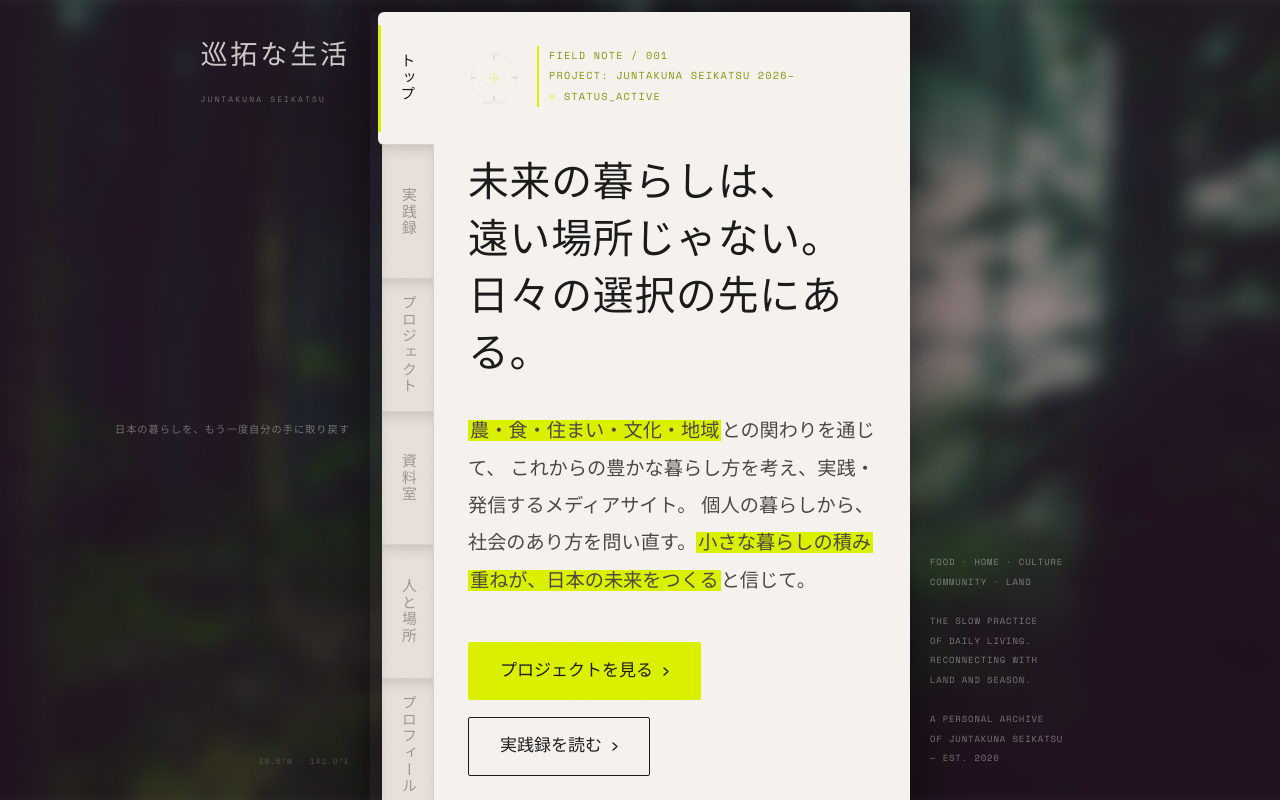
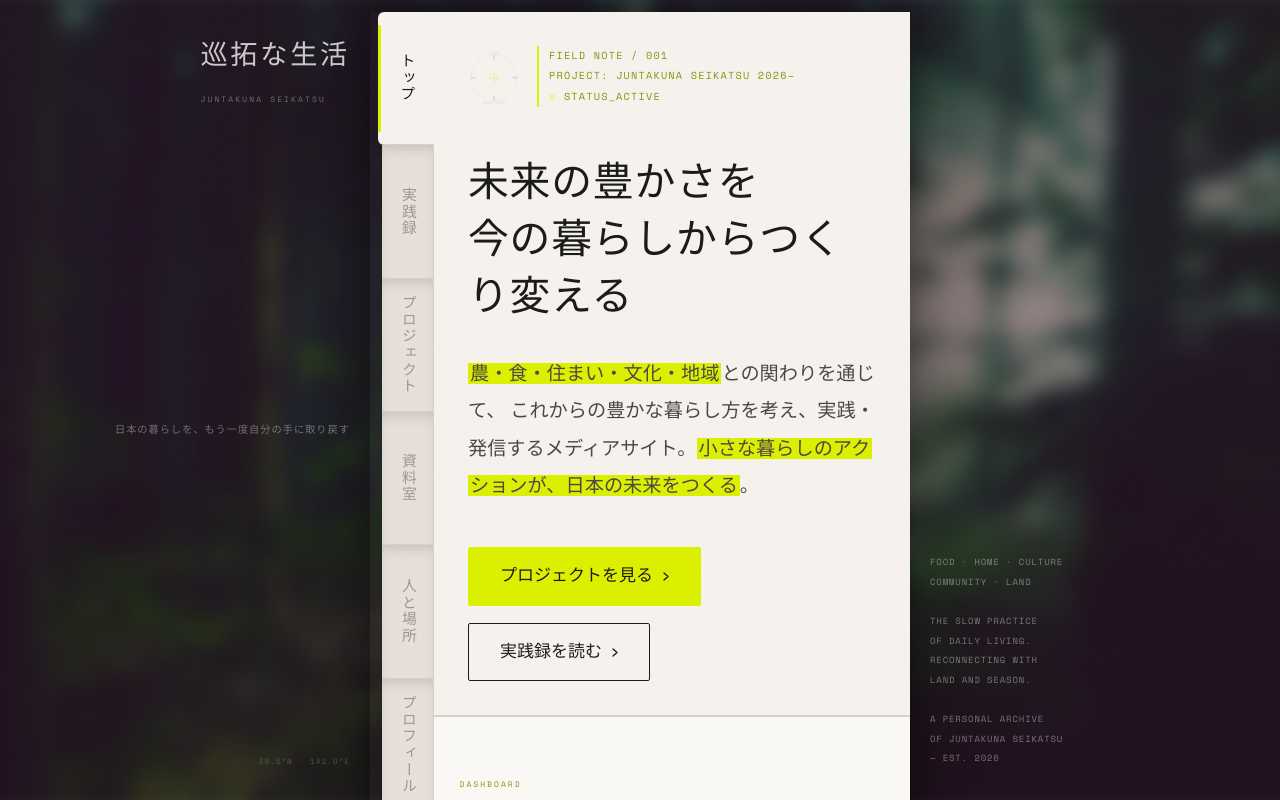
Before and after one commit to shotaro-shiwa1110/juntakuna-seikatsu, a Next.js app: page / in a window 1280 px wide. Shown: the top 800 px of the page. Built offline with nearby package versions, Linux system fonts and the light colour scheme.

Commit message:
Update hero copy
Co-Authored-By: Claude Sonnet 4.6 <noreply@anthropic.com>

```diff
--- a/src/components/sections/HeroSection.tsx
+++ b/src/components/sections/HeroSection.tsx
@@ -27,9 +27,7 @@ export default function HeroSection() {
 
           <ScrollReveal delay={100}>
             <h1 className="font-mincho text-[2.4rem] leading-[1.4] tracking-[0.02em] mb-8">
-              未来の暮らしは、<br />
-              遠い場所じゃない。<br />
-              日々の選択の先にある。
+             未来の豊かさを<br/>今の暮らしからつくり変える
             </h1>
           </ScrollReveal>
 
@@ -37,8 +35,7 @@ export default function HeroSection() {
             <p className="font-serif text-[1.13rem] leading-[1.95] text-ink-60 max-w-md mb-10">
               <HighlightText>農・食・住まい・文化・地域</HighlightText>との関わりを通じて、
               これからの豊かな暮らし方を考え、実践・発信するメディアサイト。
-              個人の暮らしから、社会のあり方を問い直す。
-              <HighlightText delay={300}>小さな暮らしの積み重ねが、日本の未来をつくる</HighlightText>と信じて。
+              <HighlightText delay={300}>小さな暮らしのアクションが、日本の未来をつくる</HighlightText>。
             </p>
           </ScrollReveal>
 
```
Also changed, not shown: 1 other file (tests, documents, lock files or other folders).
